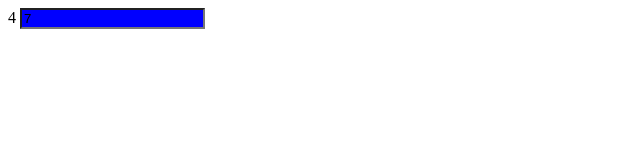
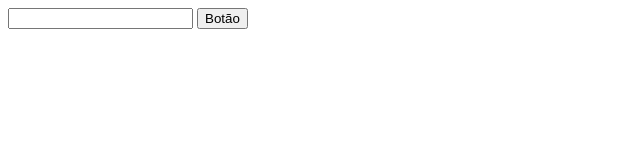
Before and after one commit to JonyKeyboard/vue-for-beginners, a plain HTML site: page index.html in a window 1280 px wide. Shown: the whole page, without its empty margins (0-640 px from the left). Drawn offline with Linux system fonts and the light colour scheme.

Commit message:
Eventos com V-On - @

```diff
--- a/index.html
+++ b/index.html
@@ -19,20 +19,23 @@
 </head>
 <body>
     <div id="app">
-        {{ 2 + 2 }}
-        <input :value="2 + 5" :class="teste ? 'verde' : estilo">
+        <input type="text" @keyup="imprimirTexto()">
+        <button @click="mensagemAlerta()">Botão</button>
     </div>
 
     <script>
 
         const vm = new Vue({
             el: '#app',
-            data: {
-                mensagem: 'Expressão',
-                estilo: 'azul',
-                teste: false
-            },
-            methods: {}
+            data: {},
+            methods: {
+                imprimirTexto() {
+                    console.log('Teste')
+                },
+                mensagemAlerta() {
+                    alert('Mensagem de alerta')
+                }
+            }
         })
 
     </script>
```
